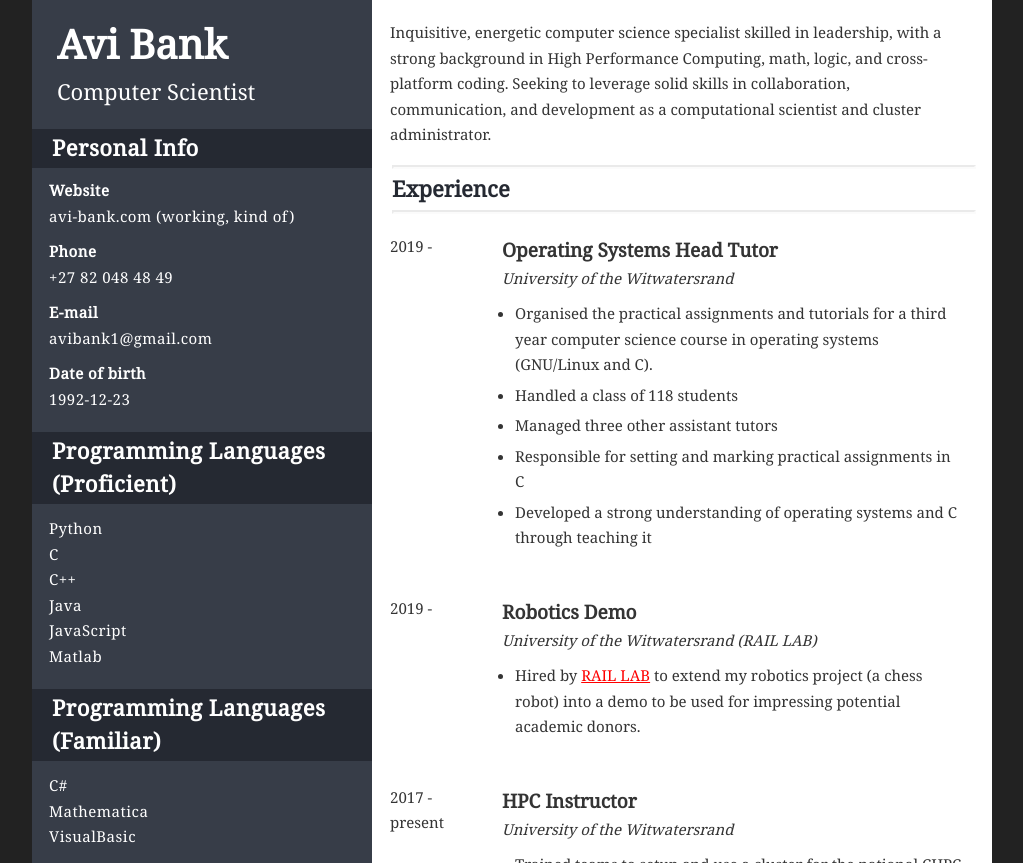
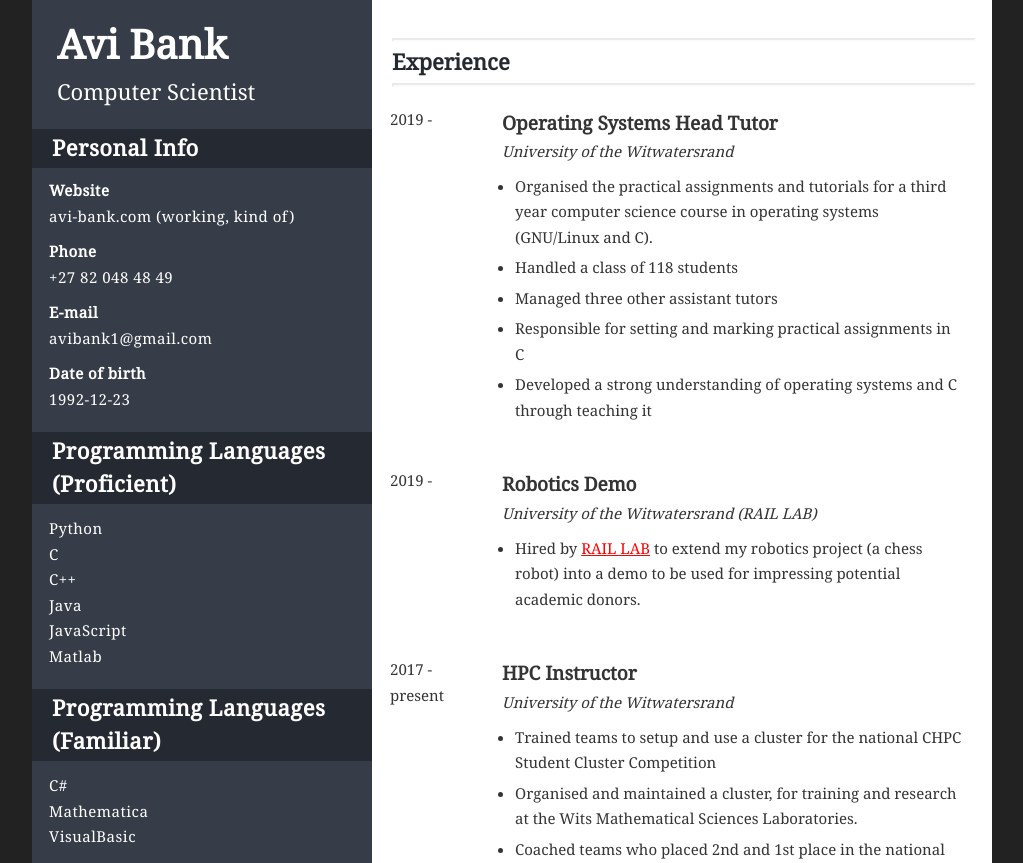
Before and after one commit to beevabeeva/resume, a plain HTML site: page template_3317/index.html in a window 1280 px wide. Shown: the top 863 px of the page, without its empty margins (128-1151 px from the left). Drawn offline with Linux system fonts and the light colour scheme.

```diff
--- a/template_3317/index.html
+++ b/template_3317/index.html
@@ -117,7 +117,7 @@
 			<h2> </h2>
 
 
-            <p>Inquisitive, energetic computer science specialist skilled in leadership, with a strong background in High Performance Computing, math, logic, and cross-platform coding. Seeking to leverage solid skills in collaboration, communication, and development as a computational scientist and cluster administrator. </p>
+           <!--  <p>Inquisitive, energetic computer science specialist skilled in leadership, with a strong background in High Performance Computing, math, logic, and cross-platform coding. Seeking to leverage solid skills in collaboration, communication, and development as a computational scientist and cluster administrator. </p> -->
 
 <div style="line-height:50%;">
     <br>
```
Also changed, not shown: 2 other files.
